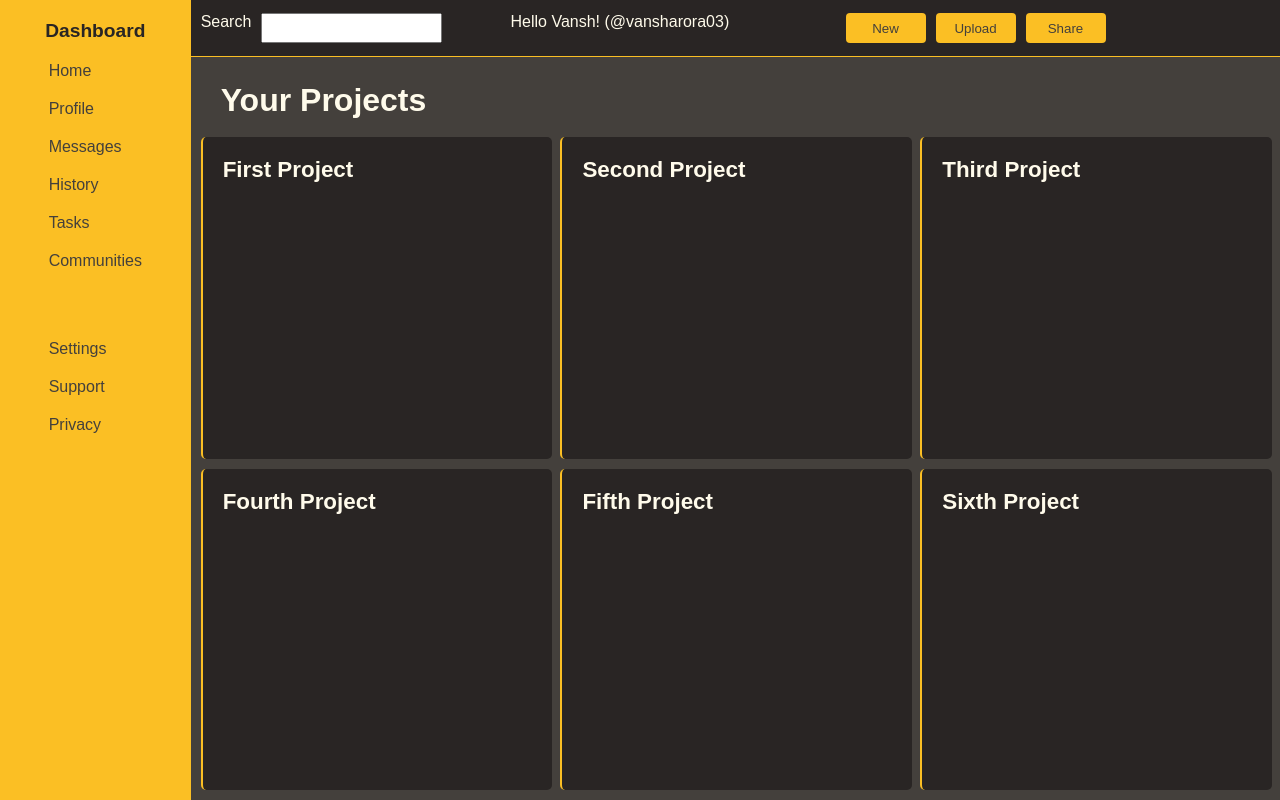
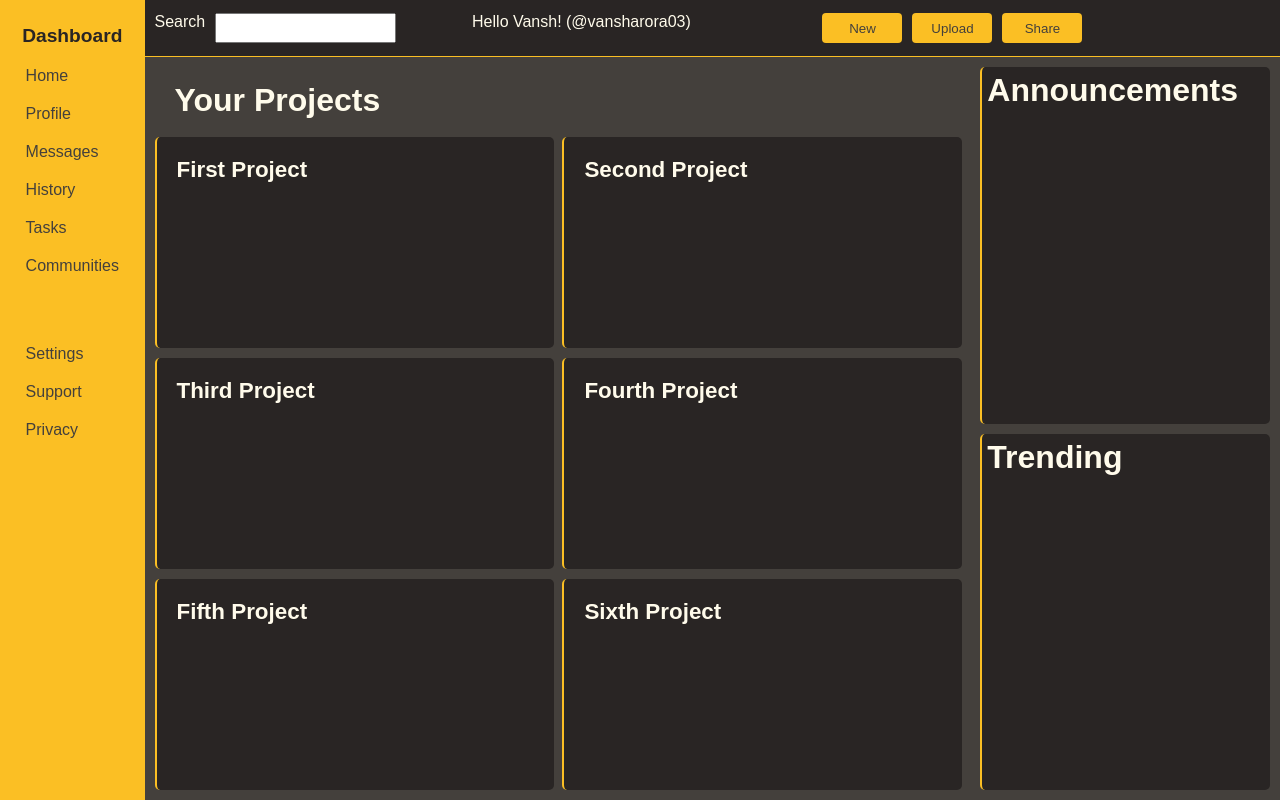
Before and after one commit to vansharora03/admin-dashboard, a plain HTML site: page index.html in a window 1280 px wide. Drawn offline with Linux system fonts and the light colour scheme.

Commit message:
Add announcement and trending content card

```diff
--- a/index.html
+++ b/index.html
@@ -51,6 +51,14 @@
 						<h1>Sixth Project</h1>
 					</div>
 				</div>
+			<div class="side-content">
+				<div class="announcement-content">
+					<h1>Announcements</h1>
+				</div>
+				<div class="trending-content">
+					<h1>Trending</h1>
+				</div>
+			</div>
 
 		</div>
 	</body>
--- a/styles.css
+++ b/styles.css
@@ -10,7 +10,7 @@
     height: 100vh;
     width: 100vw;
     display: grid;
-    grid-template-columns: 0.7fr 4fr;
+    grid-template-columns: 0.7fr 4fr 1.5fr;
     grid-template-rows:  0.5fr  0.5fr repeat(3, 2fr);
 }
 
@@ -38,6 +38,7 @@
 }
 
 .dashboard {
+    padding: 5px;
     box-sizing: border-box;
     width: clamp(100%, 20%, 10px);
     height: 100vh;
@@ -81,6 +82,7 @@
     padding: 10px;
     border-bottom: 1px solid #fbbf24;
     background-color: #292524;
+    grid-column: 2 / 4;
 
     display: grid;
     grid-template-columns: repeat(auto-fit, 1fr);
@@ -147,3 +149,30 @@
     margin-top: 20px;
     font-size: 1.4rem;
 }
+
+.side-content {
+    padding: 10px;
+
+    grid-column-start: 3;
+    grid-row: 2 / 6;
+
+    display: grid;
+    grid-template-rows: 1fr 1fr;
+    gap: 10px;
+
+}
+
+.side-content div {
+    border-left: 2px solid #fbbf24;
+    box-sizing: border-box;
+    padding: 5px;
+    background-color: #292524;
+    border-radius: 5px;
+
+    width: 100%;
+    height: 100%;
+}
+
+.side-content div:hover {
+    border-left: 2px solid #e11d48;
+}
```
